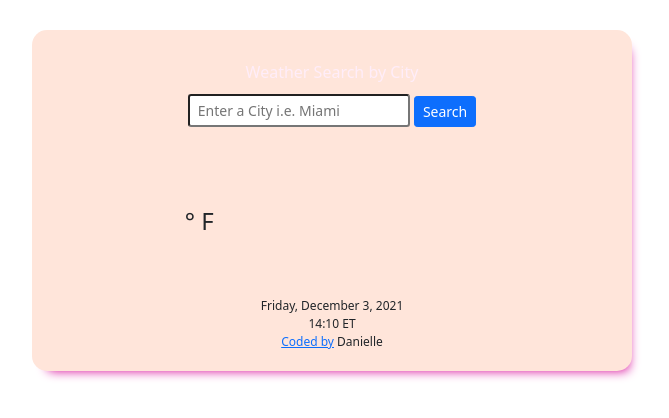
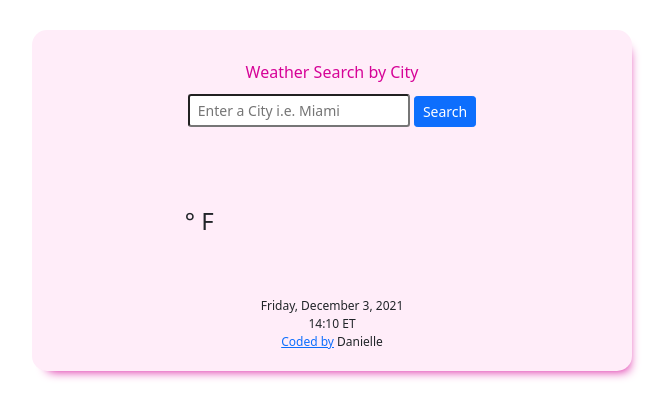
Before and after one commit to daniellewritescode/frizzyfro, a plain HTML site: page Weather/index.html in a window 1280 px wide. Shown: the whole page, without its empty margins (308-977 px from the left). Drawn offline with nearby package versions, Linux system fonts and the light colour scheme; no server answers.

Commit message:
color change

```diff
--- a/Weather/src/style.css
+++ b/Weather/src/style.css
@@ -36,7 +36,7 @@
 }
 .header {
   text-align: center;
-  color: #ffedf9;
+  color: #d60397;
   border: 1px;
   border-radius: 10px;
   padding: 10px;
@@ -47,6 +47,6 @@
   padding: 20px;
   border: 1px solid #rgba(0,0,0, 0.49);
   border-radius: 15px;
-  background-color: #ffe5da;
+  background-color: #ffedf9;
   box-shadow: 6px 9px 11px -9px #d60397;
 }
```
